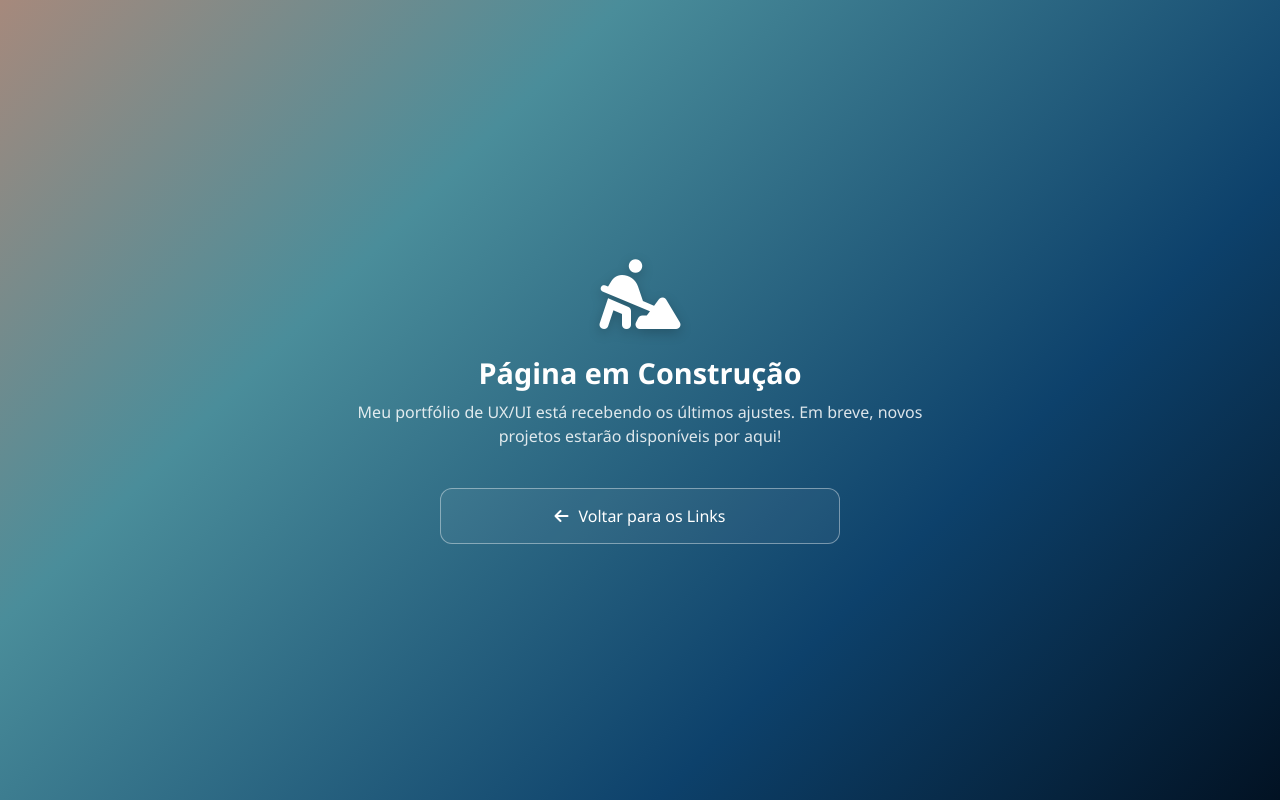
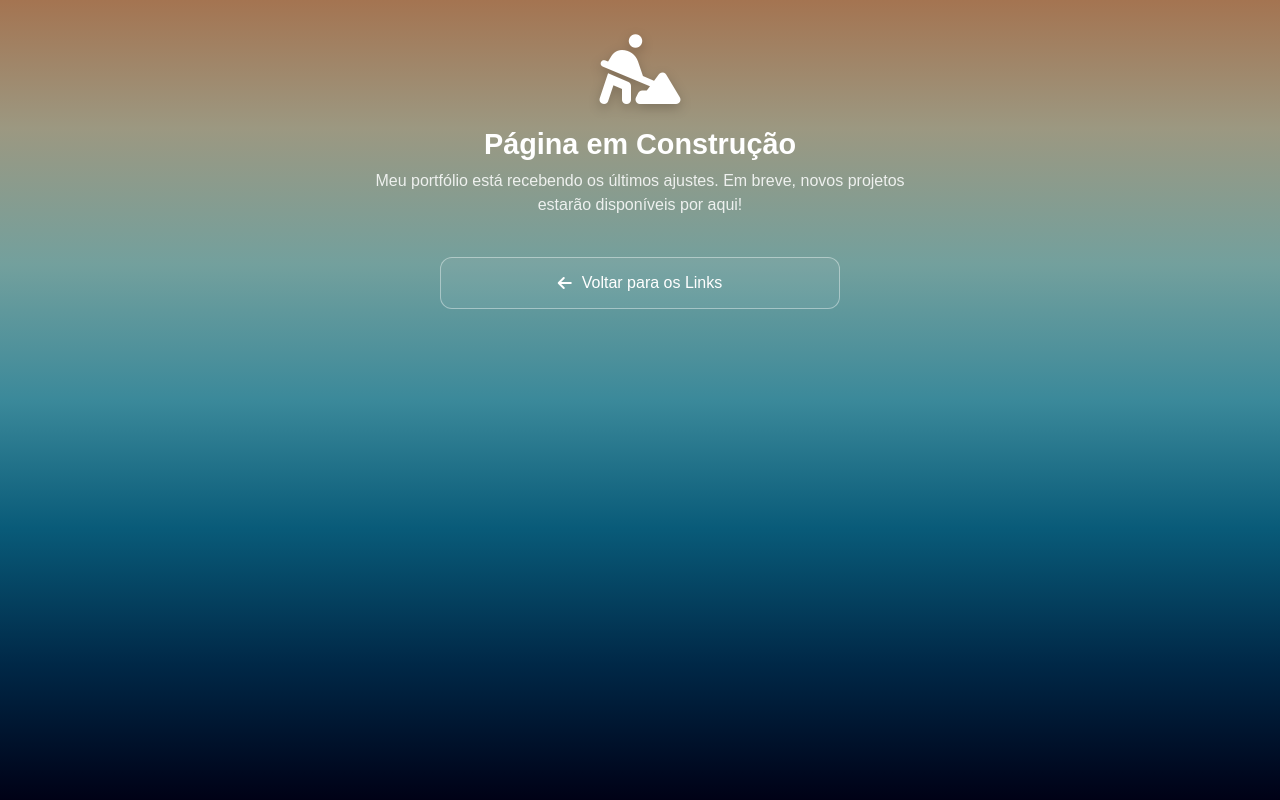
Before and after one commit to pedrobarauna/linktree.pessoal, a plain HTML site: page construcao.html in a window 1280 px wide. Drawn offline with Linux system fonts and the light colour scheme.

Commit message:
Separa CSS da página de construção

```diff
--- a/construcao.html
+++ b/construcao.html
@@ -8,99 +8,17 @@
     <!-- Importação do Font Awesome para os ícones -->
     <link rel="stylesheet" href="https://cdnjs.cloudflare.com/ajax/libs/font-awesome/6.4.2/css/all.min.css">
 
-    <style>
-        /* Reset e Fontes */
-        * {
-            margin: 0;
-            padding: 0;
-            box-sizing: border-box;
-            font-family: 'Segoe UI', Roboto, Helvetica, Arial, sans-serif;
-        }
-
-        /* Fundo com Gradiente idêntico ao da imagem */
-        body {
-            background: linear-gradient(135deg, #a6897c 0%, #4a8d9a 30%, #0d416b 70%, #021223 100%);
-            color: #ffffff;
-            display: flex;
-            flex-direction: column;
-            align-items: center;
-            justify-content: center;
-            min-height: 100vh;
-            text-align: center;
-            padding: 2rem;
-        }
-
-        /* Container Principal */
-        .aviso-container {
-            display: flex;
-            flex-direction: column;
-            align-items: center;
-            max-width: 600px;
-            width: 100%;
-        }
-
-        /* Ícone de Construção/Aviso */
-        .icone-aviso {
-            font-size: 4.5rem;
-            margin-bottom: 1.5rem;
-            color: #ffffff;
-            /* Leve sombra para destacar no fundo */
-            filter: drop-shadow(0 4px 6px rgba(0, 0, 0, 0.2));
-        }
-
-        /* Textos */
-        h1 {
-            font-size: 1.8rem;
-            font-weight: 700;
-            margin-bottom: 0.5rem;
-        }
-
-        p {
-            font-size: 1rem;
-            color: rgba(255, 255, 255, 0.85);
-            /* Branco levemente transparente */
-            margin-bottom: 2.5rem;
-            line-height: 1.5;
-        }
-
-        /* Botão de Voltar (Estilo idêntico aos links do portfólio) */
-        .btn-voltar {
-            display: flex;
-            align-items: center;
-            justify-content: center;
-            gap: 10px;
-            width: 100%;
-            max-width: 400px;
-            background: rgba(255, 255, 255, 0.05);
-            /* Fundo quase transparente */
-            color: #ffffff;
-            text-decoration: none;
-            padding: 1rem;
-            border-radius: 12px;
-            font-weight: 500;
-            font-size: 1rem;
-            border: 1px solid rgba(255, 255, 255, 0.4);
-            /* Borda branca fina */
-            transition: all 0.3s ease;
-        }
-
-        /* Efeito ao passar o mouse */
-        .btn-voltar:hover {
-            background: rgba(255, 255, 255, 0.15);
-            border-color: #ffffff;
-            transform: translateY(-2px);
-        }
-    </style>
+    <!-- Link para o SEU arquivo CSS padrão -->
+    <link rel="stylesheet" href="css/style.css">
 </head>
 
 <body>
-
     <div class="aviso-container">
         <!-- Ícone representativo -->
         <i class="fa-solid fa-person-digging icone-aviso"></i>
 
         <h1>Página em Construção</h1>
-        <p>Meu portfólio de UX/UI está recebendo os últimos ajustes. Em breve, novos projetos estarão disponíveis por
+        <p>Meu portfólio está recebendo os últimos ajustes. Em breve, novos projetos estarão disponíveis por
             aqui!</p>
 
         <!-- Botão para voltar à página principal -->
@@ -108,7 +26,6 @@
             <i class="fa-solid fa-arrow-left"></i> Voltar para os Links
         </a>
     </div>
-
 </body>
 
 </html>
--- a/css/style.css
+++ b/css/style.css
@@ -275,3 +275,67 @@ footer p {
     transform: translateY(-3px);
     border-color: #fff;
 }
+
+/* =========================================
+   ESTILOS DA PÁGINA EM CONSTRUÇÃO
+========================================= */
+
+/* Container Principal */
+.aviso-container {
+    display: flex;
+    flex-direction: column;
+    align-items: center;
+    max-width: 600px;
+    width: 100%;
+    text-align: center;
+    margin: 0 auto; /* Centraliza horizontalmente */
+    padding: 2rem;
+}
+
+/* Ícone de Construção/Aviso */
+.icone-aviso {
+    font-size: 4.5rem;
+    margin-bottom: 1.5rem;
+    color: #ffffff;
+    filter: drop-shadow(0 4px 6px rgba(0, 0, 0, 0.2));
+}
+
+/* Textos */
+.aviso-container h1 {
+    font-size: 1.8rem;
+    font-weight: 700;
+    margin-bottom: 0.5rem;
+    color: #ffffff;
+}
+
+.aviso-container p {
+    font-size: 1rem;
+    color: rgba(255, 255, 255, 0.85);
+    margin-bottom: 2.5rem;
+    line-height: 1.5;
+}
+
+/* Botão de Voltar */
+.btn-voltar {
+    display: flex;
+    align-items: center;
+    justify-content: center;
+    gap: 10px;
+    width: 100%;
+    max-width: 400px;
+    background: rgba(255, 255, 255, 0.05);
+    color: #ffffff;
+    text-decoration: none;
+    padding: 1rem;
+    border-radius: 12px;
+    font-weight: 500;
+    font-size: 1rem;
+    border: 1px solid rgba(255, 255, 255, 0.4);
+    transition: all 0.3s ease;
+}
+
+.btn-voltar:hover {
+    background: rgba(255, 255, 255, 0.15);
+    border-color: #ffffff;
+    transform: translateY(-2px);
+}
```
Also changed, not shown: index.html (+1 -1 lines), sobre.html (line endings or trailing spaces).
